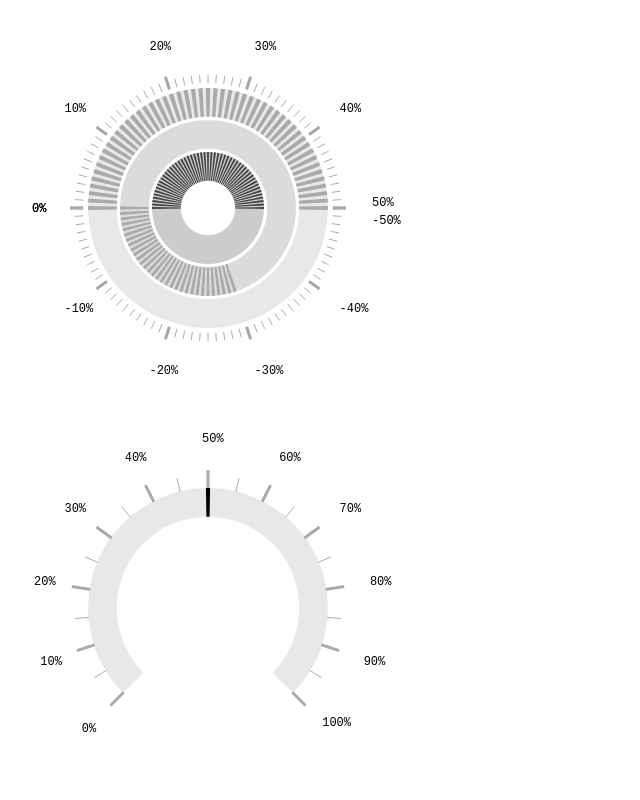
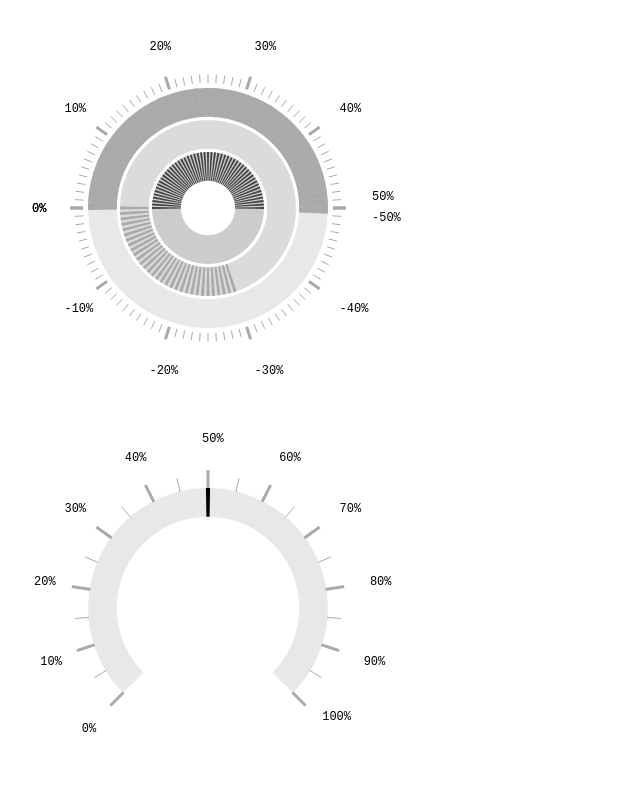
Before and after one commit to igw-ted/d3-simple-gauge, a website: page src/index.html in a window 1280 px wide. Shown: the top 800 px of the page, without its empty margins (0-640 px from the left). Drawn offline with nearby package versions, Linux system fonts and the light colour scheme.

Commit message:
ticklabel bug

```diff
--- a/src/Gauge.js
+++ b/src/Gauge.js
@@ -285,10 +285,10 @@ class Gauge {
 
         if(Math.ceil(Math.abs(angle)) === this.maxDegrees) {
             if(angle > 0) {
-                textElement.setAttribute("y", +textElement.getAttribute("y") + this.tickLabelSize);
+                textElement.setAttribute("y", +textElement.getAttribute("y") + this.tickLabelSize/4 * 3);
             }
             else {
-                textElement.setAttribute("y", +textElement.getAttribute("y") + this.tickLabelSize/4 * 2 * -1);
+                textElement.setAttribute("y", +textElement.getAttribute("y") + this.tickLabelSize/4 * 4 * -1);
             }
         }
 
--- a/src/index.html
+++ b/src/index.html
@@ -103,7 +103,7 @@
                 labelElement: "temp1-label",
                 data: 70,
                 thickness: 2.4,
-                tickThickness: 2,
+                tickThickness: 3.8,
                 maxDegrees: 180,
                 minValue: -50,
                 maxValue: 50,
```
Also changed, not shown: dist/Gauge.es5.js, dist/Gauge.min.js.
